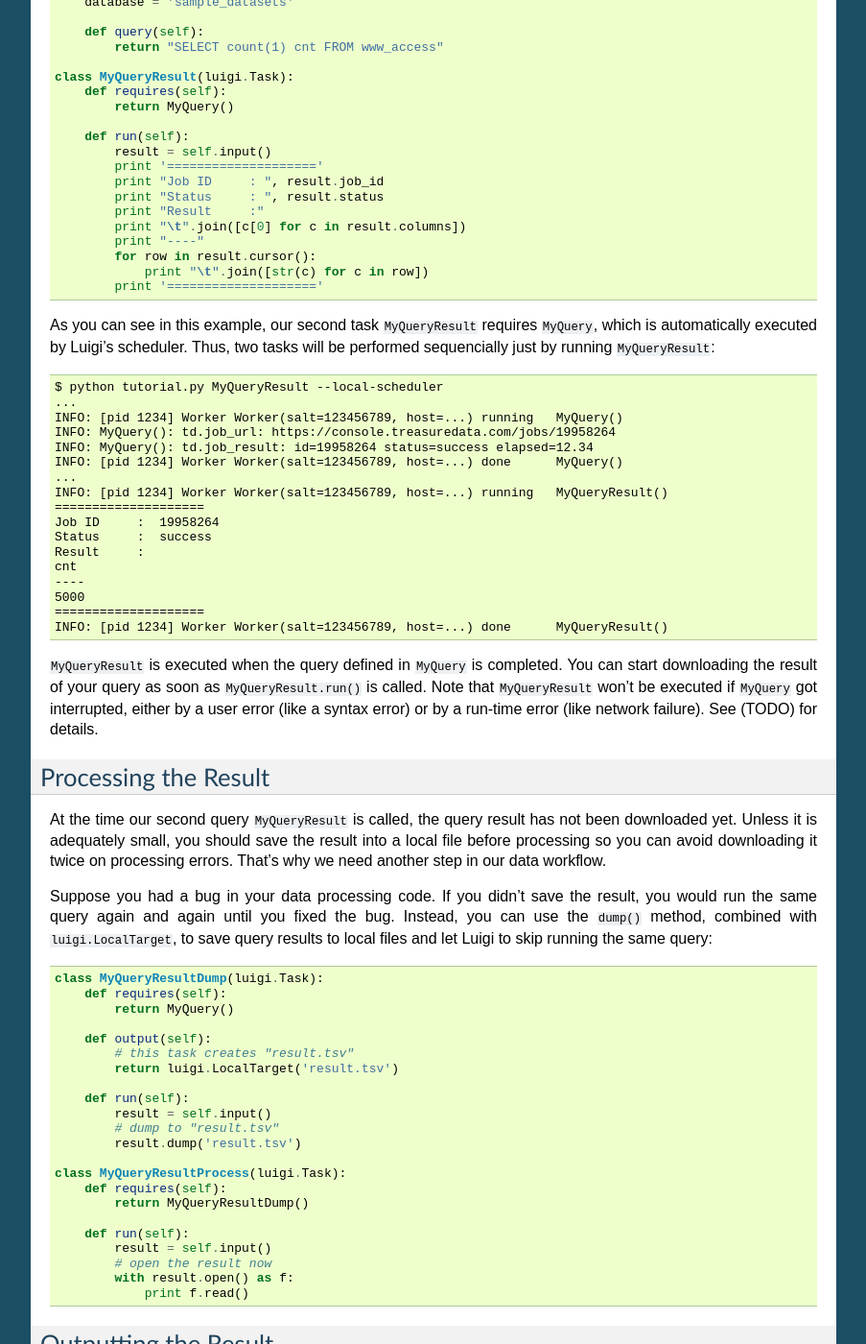
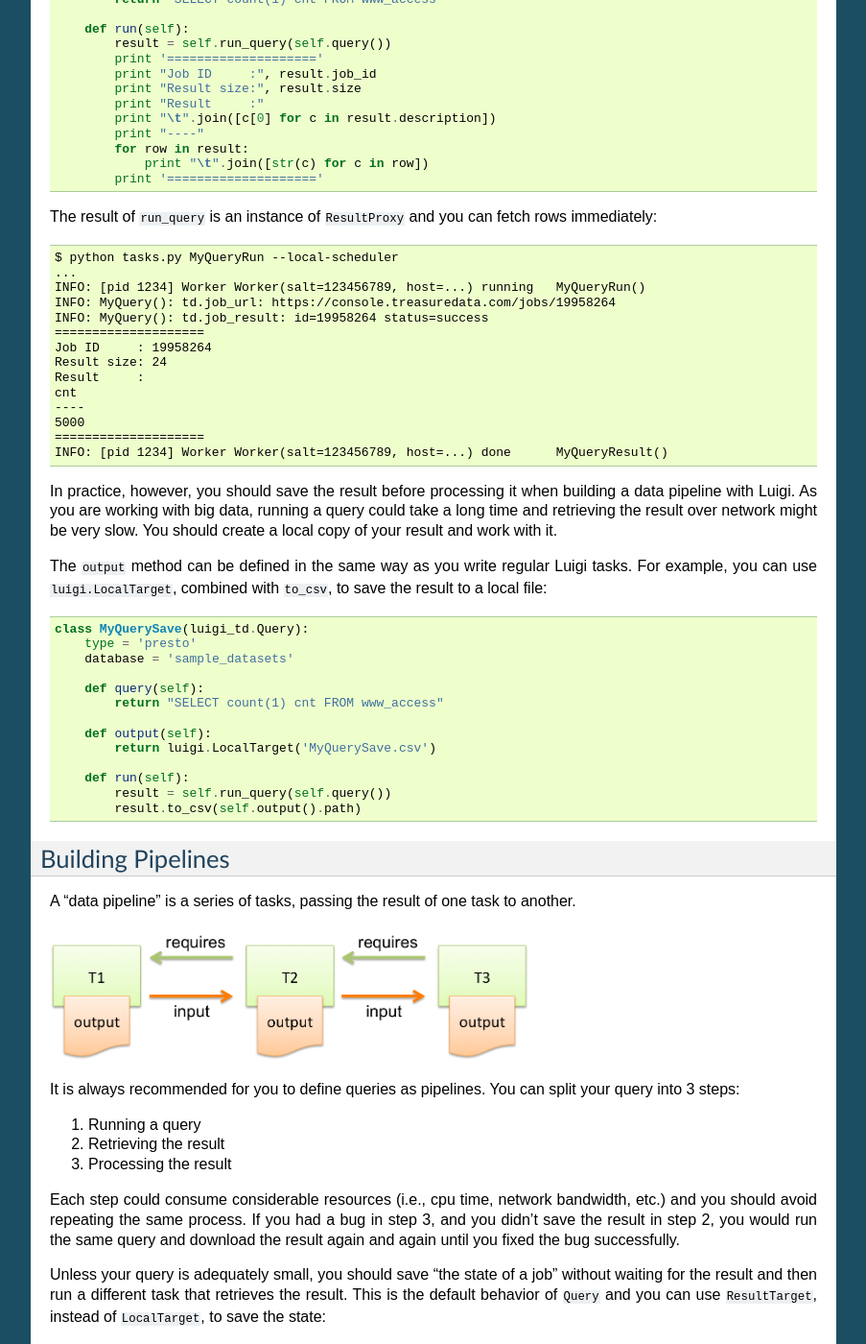
Before and after one commit to treasure-data/luigi-td, a Sphinx documentation site: the page built from docs/gettingstarted.rst, in a window 1280 px wide and 1400 px high, scrolled down 1590 px. Shown: the whole window at 96% size, without its empty margins (198-1101 px from the left). Built offline with Sphinx 7.4.7, drawn with Linux system fonts in a browser that asks for light colours; some of the changed text lies outside the part shown.

Commit message:
Update tutorial for luigi-td 0.6

```diff
--- a/docs/gettingstarted.rst
+++ b/docs/gettingstarted.rst
@@ -1,44 +1,47 @@
-===============
-Getting Started
-===============
+=============================
+Getting Started with Luigi-TD
+=============================
+
+This tutorial will walk you through installing and configuring Luigi-TD, as well how to use it to write your first data pipiline.
+
+This tutorial assumes you are familiar with Python and that you have registered for a `Treasure Data <http://www.treasuredata.com>`_ account.  You'll need retrieve your API key from the web-based console.
 
 Installation
 ============
 
-Assuming you have already installed Python, you can install Luigi-td by ``pip``::
+You can use ``pip`` to install the latest released version of Luigi-TD::
 
   $ pip install luigi-td
 
 Configuration
 =============
 
-Set ``TD_API_KEY`` to your API key::
+You can set your API key as an environment variable ``TD_API_KEY``::
 
-  $ export TD_API_KEY="1/1c410625..."
+  $ export TD_API_KEY=1/1c410625...
 
-If you have a configuration file for Luigi (``/etc/luigi/client.cfg`` by default), you can add a ``[td]`` section in it::
+Alternatively, you can use the Luigi configuration file (``/etc/luigi/client.cfg`` by default)::
 
   # configuration for Luigi
   [core]
   error-email: you@example.com
 
-  # configuration for Luigi-td
+  # configuration for Luigi-TD
   [td]
-  api-key: 1/1c410625...
+  apikey: 1/1c410625...
+  endpoint: https://api.treasuredata.com
 
-Writing Queries
+Running Queries
 ===============
 
 .. note::
 
-  The script in this tutorial is available online at http://github.com/k24d/luigi-td/example/tutorial/tutorial.py
+  The full scripts in this tutorial are available online at http://github.com/k24d/luigi-td/example/tutorial/tasks.py
 
-All queries are defined as subclasses of ``luigi_td.Query``::
-
-  # tutorial.py
+A query is defined as a subclass of ``Query``::
 
   import luigi
-  import luigi_td
+  import luigi_td as td
 
   class MyQuery(luigi_td.Query):
       type = 'presto'
@@ -52,8 +55,10 @@
 
 You can submit your query as a normal Python script as follows::
 
-  $ python tutorial.py MyQuery --local-scheduler
+  $ python tasks.py MyQuery --local-scheduler
   DEBUG: Checking if MyQuery() is complete
+  /usr/local/lib/python2.7/site-packages/luigi/task.py:433: UserWarning: Task MyQuery() without outputs has no custom complete() method
+    warnings.warn("Task %r without outputs has no custom complete() method" % self)
   INFO: Scheduled MyQuery() (PENDING)
   INFO: Done scheduling tasks
   INFO: Running Worker with 1 processes
@@ -61,64 +66,45 @@
   DEBUG: Pending tasks: 1
   INFO: [pid 1234] Worker Worker(salt=123456789, host=...) running   MyQuery()
   INFO: MyQuery(): td.job_url: https://console.treasuredata.com/jobs/19958264
-  INFO: MyQuery(): td.job_result: id=19958264 status=success elapsed=12.34
+  INFO: MyQuery(): td.job_result: id=19958264 status=success
   INFO: [pid 1234] Worker Worker(salt=123456789, host=...) done      MyQuery()
 
-Notice that there are INFO messages "td.job_url" and "td.job_result" in the log.  The result of your query is accessible either by opening the URL or by running ``td job:show`` as follows::
+You will find INFO messages "td.job_url" and "td.job_result" in the log.  The result of your query is accessible by opening the URL with your favorite browser.
 
-  $ td job:show 19958264
-  JobID       : 19958264
-  Status      : success
-  ...
-  Result      :
-  +------+
-  | cnt  |
-  +------+
-  | 5000 |
-  +------+
-  1 row in set
+Getting Results
+===============
 
-Getting the Result
-==================
+You will want to retrieve query results within Python for further processing.  A straight forward way of doing that is to overwrite the ``run`` method and call ``run_query`` in it::
 
-You will often retrieve query results within Python for further processing.  Fortunately, you can directly access to the result object by calling ``self.input()`` from another Luigi task::
-
-  class MyQuery(luigi_td.Query):
+  class MyQueryRun(luigi_td.Query):
       type = 'presto'
       database = 'sample_datasets'
 
       def query(self):
           return "SELECT count(1) cnt FROM www_access"
 
-  class MyQueryResult(luigi.Task):
-      def requires(self):
-          return MyQuery()
-
       def run(self):
-          result = self.input()
+          result = self.run_query(self.query())
           print '===================='
-          print "Job ID     : ", result.job_id
-          print "Status     : ", result.status
+          print "Job ID     :", result.job_id
+          print "Result size:", result.size
           print "Result     :"
-          print "\t".join([c[0] for c in result.columns])
+          print "\t".join([c[0] for c in result.description])
           print "----"
-          for row in result.cursor():
+          for row in result:
               print "\t".join([str(c) for c in row])
           print '===================='
 
-As you can see in this example, our second task ``MyQueryResult`` requires ``MyQuery``, which is automatically executed by Luigi's scheduler.  Thus, two tasks will be performed sequencially just by running ``MyQueryResult``::
+The result of ``run_query`` is an instance of ``ResultProxy`` and you can fetch rows immediately::
 
-  $ python tutorial.py MyQueryResult --local-scheduler
+  $ python tasks.py MyQueryRun --local-scheduler
   ...
-  INFO: [pid 1234] Worker Worker(salt=123456789, host=...) running   MyQuery()
+  INFO: [pid 1234] Worker Worker(salt=123456789, host=...) running   MyQueryRun()
   INFO: MyQuery(): td.job_url: https://console.treasuredata.com/jobs/19958264
-  INFO: MyQuery(): td.job_result: id=19958264 status=success elapsed=12.34
-  INFO: [pid 1234] Worker Worker(salt=123456789, host=...) done      MyQuery()
-  ...
-  INFO: [pid 1234] Worker Worker(salt=123456789, host=...) running   MyQueryResult()
+  INFO: MyQuery(): td.job_result: id=19958264 status=success
   ====================
-  Job ID     :  19958264
-  Status     :  success
+  Job ID     : 19958264
+  Result size: 24
   Result     :
   cnt
   ----
@@ -126,151 +112,225 @@
   ====================
   INFO: [pid 1234] Worker Worker(salt=123456789, host=...) done      MyQueryResult()
 
-``MyQueryResult`` is executed when the query defined in ``MyQuery`` is completed.  You can start downloading the result of your query as soon as ``MyQueryResult.run()`` is called.  Note that ``MyQueryResult`` won't be executed if ``MyQuery`` got interrupted, either by a user error (like a syntax error) or by a run-time error (like network failure).  See (TODO) for details.
+In practice, however, you should save the result before processing it when building a data pipeline with Luigi.  As you are working with big data, running a query could take a long time and retrieving the result over network might be very slow.  You should create a local copy of your result and work with it.
 
-Processing the Result
-=====================
+The ``output`` method can be defined in the same way as you write regular Luigi tasks.  For example, you can use ``luigi.LocalTarget``, combined with ``to_csv``, to save the result to a local file::
 
-At the time our second query ``MyQueryResult`` is called, the query result has not been downloaded yet.  Unless it is adequately small, you should save the result into a local file before processing so you can avoid downloading it twice on processing errors.  That's why we need another step in our data workflow.
-
-Suppose you had a bug in your data processing code.  If you didn't save the result, you would run the same query again and again until you fixed the bug.  Instead, you can use the ``dump()`` method, combined with ``luigi.LocalTarget``, to save query results to local files and let Luigi to skip running the same query::
-
-  class MyQueryResultDump(luigi.Task):
-      def requires(self):
-          return MyQuery()
-
-      def output(self):
-          # this task creates "result.tsv"
-          return luigi.LocalTarget('result.tsv')
-
-      def run(self):
-          result = self.input()
-          # dump to "result.tsv"
-          result.dump('result.tsv')
-
-  class MyQueryResultProcess(luigi.Task):
-      def requires(self):
-          return MyQueryResultDump()
-
-      def run(self):
-          result = self.input()
-          # open the result now
-          with result.open() as f:
-              print f.read()
-
-Outputting the Result
-=====================
-
-You might want to send query results to cloud services without saving them to your local machine.  Luigi-td supports various output classes that transfer the results to remote servers, either directly from Treasure Data or indirectly through an intermediate server.
-
-The primitive way of using result outputs is to set ``result_url`` in your query class::
-
-  class MyOutputQuery(luigi_td.Query):
+  class MyQuerySave(luigi_td.Query):
       type = 'presto'
       database = 'sample_datasets'
-
-      # the output goes to S3
-      result_url = 's3://XXX/my_output_bucket'
-
-      # alternatively, you can define a property
-      # @property
-      # def result_url(self):
-      #     return 's3://XXX/my_output_bucket'
 
       def query(self):
           return "SELECT count(1) cnt FROM www_access"
 
-See `Job Result Output <http://docs.treasuredata.com/categories/result>`_ for the list of available result output targets.
+      def output(self):
+          return luigi.LocalTarget('MyQuerySave.csv')
 
-Luigi-td provides several pre-defined output classes for convenience.  For example, you can mixin ``luigi_td.S3ResultOutput`` to your query and get the result output to Amazon S3::
+      def run(self):
+          result = self.run_query(self.query())
+          result.to_csv(self.output().path)
 
-  class MyQueryResultOutput(luigi_td.Query, luigi_td.S3ResultOutput):
+Building Pipelines
+==================
+
+A "data pipeline" is a series of tasks, passing the result of one task to another.
+
+.. image:: _static/images/pipeline.png
+  :width: 500px
+
+It is always recommended for you to define queries as pipelines.  You can split your query into 3 steps:
+
+1. Running a query
+2. Retrieving the result
+3. Processing the result
+
+Each step could consume considerable resources (i.e., cpu time, network bandwidth, etc.) and you should avoid repeating the same process.  If you had a bug in step 3, and you didn't save the result in step 2, you would run the same query and download the result again and again until you fixed the bug successfully.
+
+Unless your query is adequately small, you should save "the state of a job" without waiting for the result and then run a different task that retrieves the result.  This is the default behavior of ``Query`` and you can use ``ResultTarget``, instead of ``LocalTarget``, to save the state::
+
+  class MyQueryStep1(luigi_td.Query):
       type = 'presto'
       database = 'sample_datasets'
-
-      aws_access_key_id = '...'
-      aws_secret_access_key = '...'
-      s3_path = 'my_output_bucket/luigi-td/file.csv'
 
       def query(self):
           return "SELECT count(1) cnt FROM www_access"
 
-See "Result Output" for the list of available classes.
+      def output(self):
+          # the state of a query is saved as ResultTarget
+          return luigi_td.ResultTarget('MyQueryStep1.job')
+
+  class MyQueryStep2(luigi.Task):
+      def requires(self):
+          return MyQueryStep1()
+
+      def output(self):
+          return luigi.LocalTarget('MyQueryStep2.csv')
+
+      def run(self):
+          result = self.input()
+          # retrieve the result and save it as a local CSV file
+          result.to_csv(self.output().path)
+
+  class MyQueryStep3(luigi.Task):
+      def requires(self):
+          return MyQueryStep2()
+
+      def output(self):
+          return luigi.LocalTarget('MyQueryStep3.csv')
+
+      def run(self):
+          with self.input().open() as f:
+              # process the result here
+              print f.read()
+          with self.output().open('w') as f:
+              # crate the final output
+              f.write('done')
+
+As you see in this example, the preceding tasks are required by the following tasks.  Luigi's scheduler resolves the dependency and all tasks are executed one after another just by running the last one::
+
+  $ python tasks.py MyQueryStep3 --local-scheduler
+  ...
+  INFO: [pid 1234] Worker Worker(salt=123456789, host=...) running   MyQueryStep1()
+  INFO: MyQuery(): td.job_url: https://console.treasuredata.com/jobs/19958264
+  INFO: MyQuery(): td.job_result: id=19958264 status=success
+  INFO: [pid 1234] Worker Worker(salt=123456789, host=...) done      MyQueryStep1()
+  ...
+  INFO: [pid 1234] Worker Worker(salt=123456789, host=...) running   MyQueryStep2()
+  INFO: [pid 1234] Worker Worker(salt=123456789, host=...) done      MyQueryStep2()
+  ...
+  INFO: [pid 1234] Worker Worker(salt=123456789, host=...) running   MyQueryStep3()
+  cnt
+  5000
+
+  INFO: [pid 1234] Worker Worker(salt=123456789, host=...) done      MyQueryStep3()
+
+This looks complex at the first glance, but you will eventually find it being a natural way of building data pipilines with Luigi.  Every single task should define an explicit ``output`` method to avoid repeated execution of the same task.
 
 Templating Queries
 ==================
 
-Luigi-td uses `Jinja2 <http://jinja.pocoo.org/>`_ as the default template engine.  Query strings are rendered as Jinja2 templates at run time::
+Luigi-TD uses `Jinja2 <http://jinja.pocoo.org/>`_ as the default template engine.  You can write your query in an external file and set ``source`` to the file::
 
-  class MyTemplateQuery(luigi_td.Query):
+  class MyQueryFromTemplate(luigi_td.Query):
       type = 'presto'
       database = 'sample_datasets'
+      source = 'templates/query_with_status_code.sql'
 
       # variables used in the template
-      target_table = 'www_access'
-
-      def query(self):
-          # query string is rendered as a Jinja2 template
-          return "SELECT count(1) cnt FROM {{ task.target_table }}"
-
-As you can see in this example, a single variable ``task`` is available in templates.  The value of ``task`` is the instance of your query class.  As a result, the template ``{{ task.target_table }}`` will be replaced by ``www_access`` at run time.  You can set any variables or methods in your class and access to them through ``task``.
-
-If you prefer defining variables explicitly, set a dictionaly ``variables``::
-
-  class MyTemplateQueryWithVariables(luigi_td.Query):
-      type = 'presto'
-      database = 'sample_datasets'
-      variables = {
-          'target_table': 'www_access'
-      }
-
-      def query(self):
-          return "SELECT count(1) cnt FROM {{ target_table }}"
-
-You might want to store your queries in separate files instead of writing them within the script.  Just set your query file name to ``query_file``.  This is the most common case how you will define your queries::
-
-  class MyTemplateFileQuery(luigi_td.Query):
-      type = 'presto'
-      database = 'sample_datasets'
-      query_file = 'templates/query.sql'
-      variables = {
-          'target_table': 'www_access'
-      }
+      status_code = 200
 
 ::
 
-  -- templates/query.sql
-  SELECT count(1) cnt FROM {{ target_table }}
+  -- templates/query_with_status_code.sql
+  SELECT count(1) cnt
+  FROM   www_access
+  WHERE  code = {{ task.status_code }}
+
+As you see in this example, a single variable ``task`` is available in templates.  The value of ``task`` is the instance of your query.  As a result, ``{{ task.status_code }}`` is replaced by ``200`` at run time.  You can define any variables or methods in your class and access to them through ``task``.
+
+If you prefer setting variables explicitly, use ``variables`` instead::
+
+  class MyQueryWithVariables(luigi_td.Query):
+      type = 'presto'
+      database = 'sample_datasets'
+      source = 'templates/query_with_variables.sql'
+
+      # define variables
+      variables = {
+          'status_code': 200,
+      }
+
+      # use property for dynamic variables
+      # @property
+      # def variables(self):
+      #     return {
+      #         'status_code': 200,
+      #     }
+
+::
+
+  -- templates/query_with_variables.sql
+  SELECT count(1) cnt
+  FROM   www_access
+  WHERE  code = {{ status_code }}
 
 Passing Parameters
 ==================
 
-Luigi supports passing parameters as command line options or constructor arguments.  Parameters can be used to build queries dynamically::
+Luigi supports passing parameters as command line options or constructor arguments.  This is convenient for building queries dynamically::
 
   class MyQueryWithParameters(luigi_td.Query):
       type = 'presto'
       database = 'sample_datasets'
-      query_file = 'templates/query_with_time_range.sql'
+      source = 'templates/query_with_time_range.sql'
 
       # parameters
-      target_date = luigi.DateParameter()
+      year = luigi.IntParameter()
 
 ::
 
   -- templates/query_with_time_range.sql
-  SELECT count(1) cnt
-  FROM www_access
-  WHERE td_time_range(time, td_time_add('{{ task.target_date }}', '-1d'), '{{ task.target_date }}')
+  SELECT
+    td_time_format(time, 'yyyy-MM') month,
+    count(1) cnt
+  FROM
+    nasdaq
+  WHERE
+    td_time_range(time, '{{ task.year }}-01-01', '{{ task.year + 1 }}-01-01')
+  GROUP BY
+    td_time_format(time, 'yyyy-MM')
 
-You can pass parameters as command line options::
+In this case, a parameter ``year`` is defined as an integer.  You can set it by a command line option as follows::
 
-  $ python tutorial.py MyQueryWithParameters --local-scheduler --target-date 2015-01-01
-  INFO: Scheduled MyQueryWithParameters(target_date=2015-01-01) (PENDING)
+  $ python tasks.py MyQueryWithParameters --local-scheduler --year 2010
+  INFO: Scheduled MyQueryWithParameters(year=2010) (PENDING)
   ...
 
-The query template is rendered using parameters, and you will get the following query as a result::
+The query template is rendered using parameters.  You will get the following query as a result::
 
   -- templates/query_with_time_range.sql
-  SELECT count(1) cnt
-  FROM www_access
-  WHERE td_time_range(time, td_time_add('2015-01-01', '-1d'), '2015-01-01')
+  SELECT
+    td_time_format(time, 'yyyy-MM') month,
+    count(1) cnt
+  FROM
+    nasdaq
+  WHERE
+    td_time_range(time, '2010-01-01', '2011-01-01')
+  GROUP BY
+    td_time_format(time, 'yyyy-MM')
+
+Parameters are also useful to create unique names in ``output``.  You will often run the same query repeatedly with different paramters.  You have to create different names for all query submissions::
+
+  class MyQueryWithParameters(luigi_td.Query):
+      type = 'presto'
+      database = 'sample_datasets'
+      source = 'templates/query_with_time_range.sql'
+
+      # parameters
+      year = luigi.IntParameter()
+
+      def output(self):
+          return luigi_td.ResultTarget('MyQueryWithParameters-{0}.job'.format(self.year))
+
+Now you are ready to automate the process of running multiple queries with different parameters.  You can set up scheduled invocation for your tasks, or write an aggregation task that invokes your parameterized tasks as much as you want::
+
+  class MyQueryAggregator(luigi.Task):
+      def requires(self):
+          # create a list of tasks with different parameters
+          return [
+              MyQueryWithParameters(2010),
+              MyQueryWithParameters(2011),
+              MyQueryWithParameters(2012),
+              MyQueryWithParameters(2013),
+          ]
+
+      def output(self):
+          return luigi.LocalTarget('MyQueryAggretator.txt')
+
+      def run(self):
+          with self.output().open('w') as f:
+              # repeat for each ResultTarget
+              for target in self.input():
+                  # output results into a single file
+                  for row in target.result:
+                      f.write(str(row) + "\n")
```
Also changed, not shown: docs/_static/images/pipeline.png (added), 6 other files.
